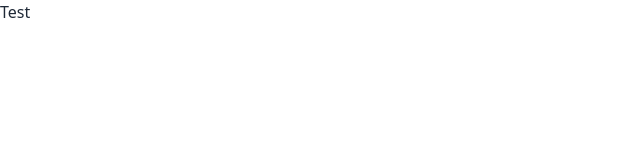
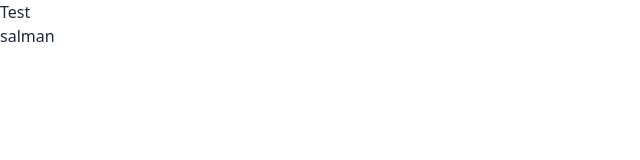
Before and after one commit to mthtitumir/task-wave-client, a React (Vite) app: page /test in a window 1280 px wide. Shown: the top 160 px of the page, without its empty margins (0-640 px from the left). Built offline with nearby package versions, Linux system fonts and the light colour scheme.

Commit message:
commited by salman

```diff
--- a/src/components/test.tsx
+++ b/src/components/test.tsx
@@ -1,7 +1,10 @@
 
 const Test = () => {
   return (
-    <div>Test</div>
+    <div>Test
+      <h1>salman</h1>
+    </div>
+
   )
 }
 
```
